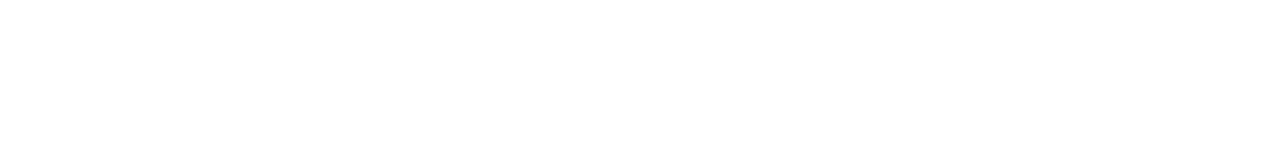
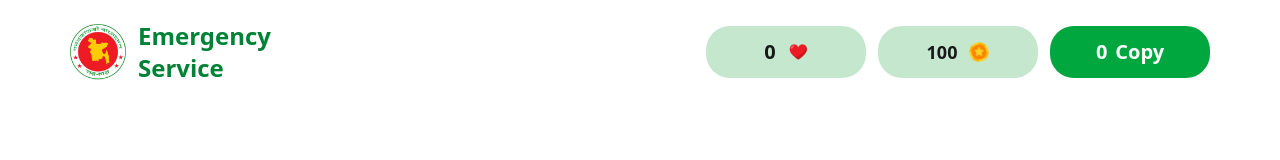
Before and after one commit to karimul-New-172/Emergency-Hotline-Assignment, a plain HTML site: page index.html in a window 1280 px wide. Drawn offline with nearby package versions, Linux system fonts and the light colour scheme.

Commit message:
added header part

```diff
--- a/index.html
+++ b/index.html
@@ -16,6 +16,30 @@
 </head>
 
 <body>
+    <header class="max-w-[1140px] mx-auto flex justify-between items-center py-5">
+        <div class="left-div logo flex items-center">
+            <img src="./assets/logo.png" alt="" class="w-14">
+            <h3 class="ml-3 text-2xl font-bold text-green-700">Emergency <br>Service</h3>
+        </div>
+        <div class="right-div flex gap-3">
+            <!-- heart count -->
+            <div class="w-40 flex justify-center items-center bg-[#c5e7cd] p-3 rounded-3xl text-xl font-semibold">
+                <p class=""><span id="heart-total">0</span></p>
+                <img src="./assets/heart.png" alt="" class="w-5 ml-3">
+            </div>
+
+            <div class="w-40 flex justify-center items-center bg-[#c5e7cd] p-3 rounded-3xl text-lg font-semibold">
+                <p class=""><span id="coin-total">100</span></p>
+                <img src="./assets/coin.png" alt="" class="w-5 ml-3">
+            </div>
+
+            <div>
+                <p class="w-40 flex justify-center items-center bg-[#00A63E] p-3 rounded-3xl  text-xl text-white font-semibold">
+                    <span id="copy-total" class="mr-2">0</span>Copy
+                </p>
+            </div>
+        </div>
+    </header>
 
 </body>
 
```
